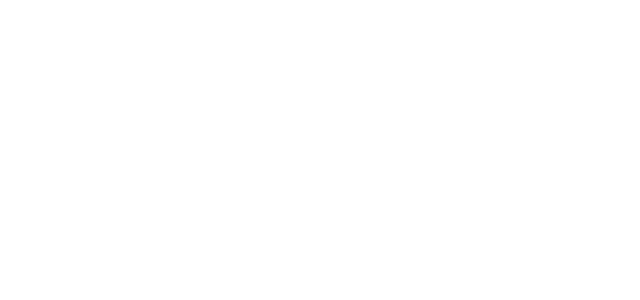
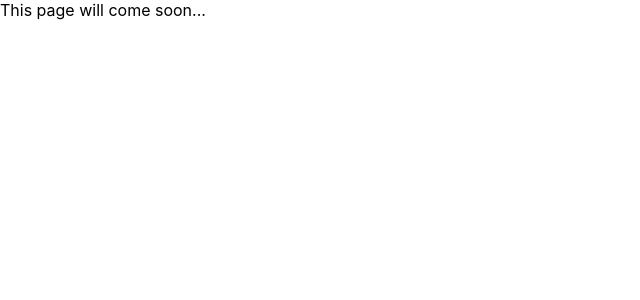
Before and after one commit to derek-maestro/sorare-card, a React (Create React App) app: page /players/1 in a window 1280 px wide. Before the commit this address had no page. Shown: the top 300 px of the page, without its empty margins (0-640 px from the left). Built offline with nearby package versions, Linux system fonts and the light colour scheme.

Commit message:
chore: ComingSoon page

```diff
--- a/src/App.js
+++ b/src/App.js
@@ -1,13 +1,15 @@
-import { Route, Routes } from 'react-router-dom';
+import { Route, Routes } from "react-router-dom";
 import "./App.css";
-import CardsPage from './pages/Cards';
-
+import CardsPage from "./pages/Cards";
+import ComingSoon from "./pages/ComingSoon";
 
 function App() {
   return (
     <div className="App">
       <Routes>
         <Route element={<CardsPage />} path={`/cards/:slug`} />
+        <Route element={<ComingSoon />} path={`/players/:slug`} />
+        <Route element={<ComingSoon />} path={`/clubs/:slug`} />
       </Routes>
     </div>
   );
--- /dev/null
+++ b/src/pages/ComingSoon.jsx
@@ -0,0 +1,5 @@
+const ComingSoon = () => {
+  return <div>This page will come soon...</div>;
+};
+
+export default ComingSoon;
```
